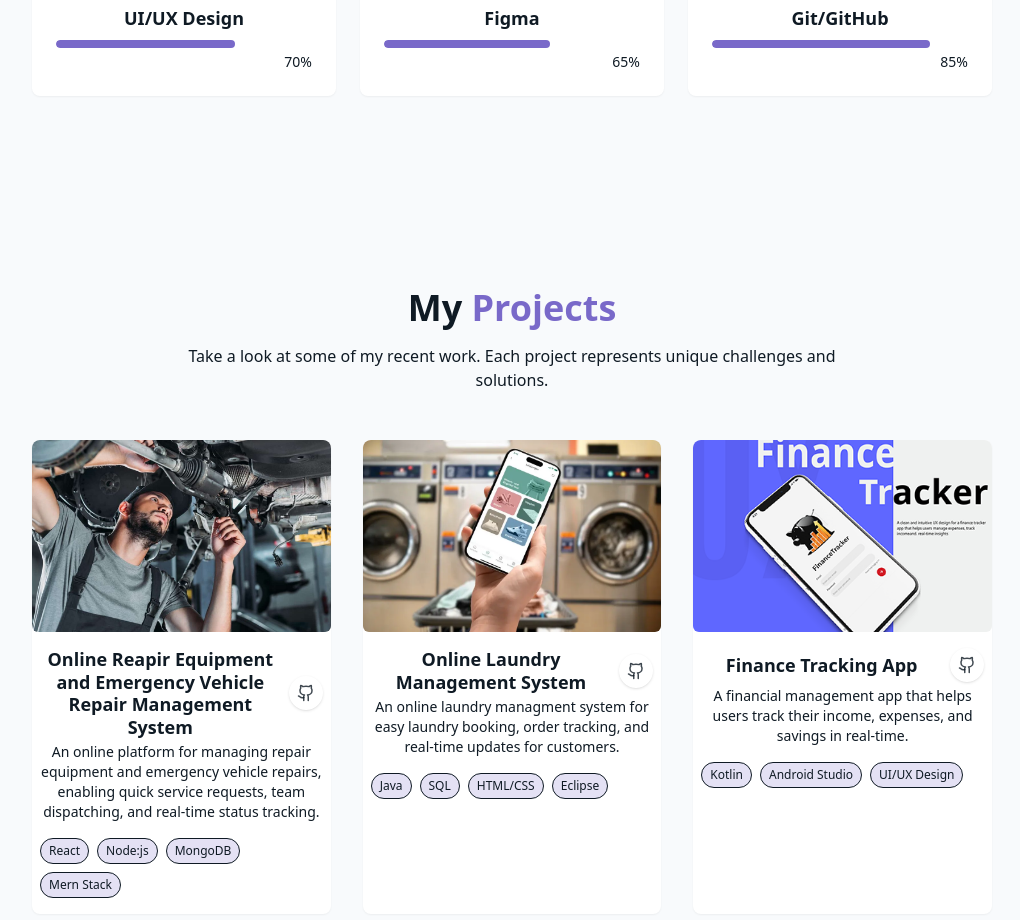
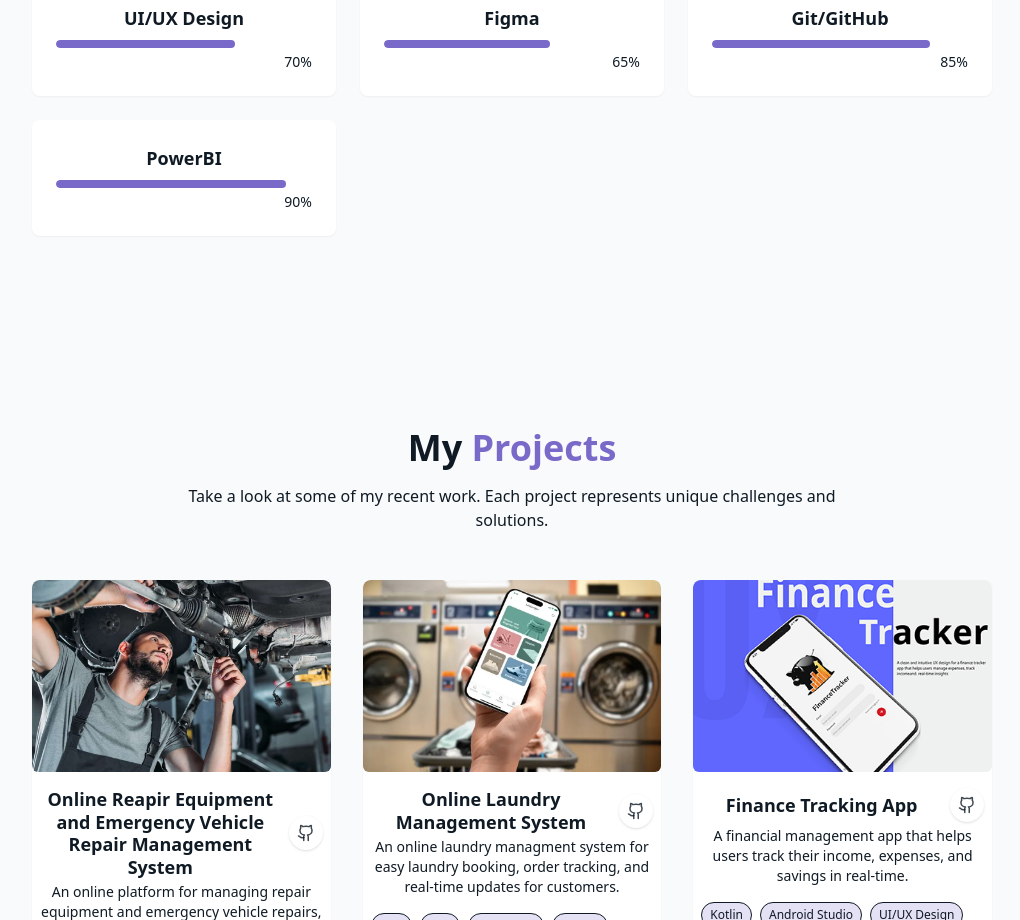
Before and after one commit to sandeepasubashini/My_Portfolio, a React (Vite) app: page / in a window 1280 px wide. Shown: the part 2500-3420 px from the top of the page, without its empty margins (128-1148 px from the left). Built offline with nearby package versions, Linux system fonts and the light colour scheme.

Commit message:
feat: add PowerBI skill and update SkillsSection component

```diff
--- a/src/components/SkillsSection.jsx
+++ b/src/components/SkillsSection.jsx
@@ -23,6 +23,7 @@
     {name : "Figma", level: 65,category: "UI/UX"},
     //Other
     {name : "Git/GitHub", level: 85,category: "Other"},
+    {name : "PowerBI", level: 90,category: "Other"},
 
 
 
@@ -30,7 +31,7 @@
 
 export const SkillSection = () =>{
     return(
-        <section id="Skills"className="py-24 px-4 relative bg-secondary/30">
+        <section id="skills" className="py-24 px-4 relative bg-secondary/30 scroll-mt-20" style={{ scrollMarginTop: '5rem' }}>
             <div className="container mx-auto max-w-5xl">
                 <h2 className="text-3xl md:text-4xl font-bold mb-12 text-center">
                     My <span className="text-primary">Skills</span>
```
Also changed, not shown: src/assets/profile.svg (added).
